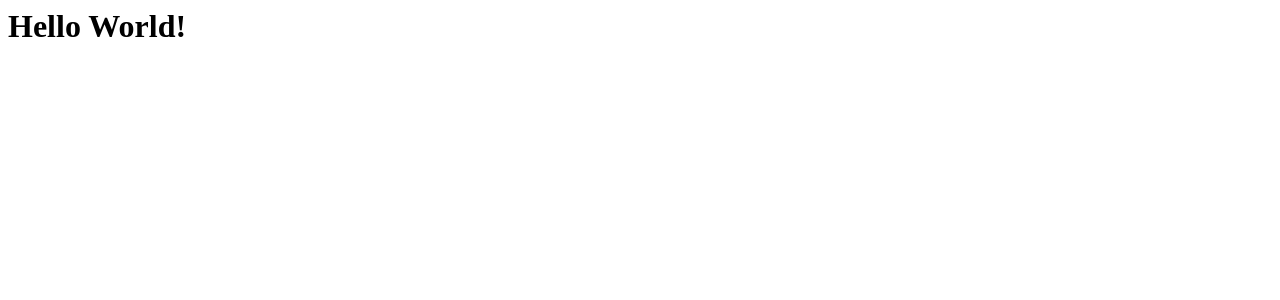
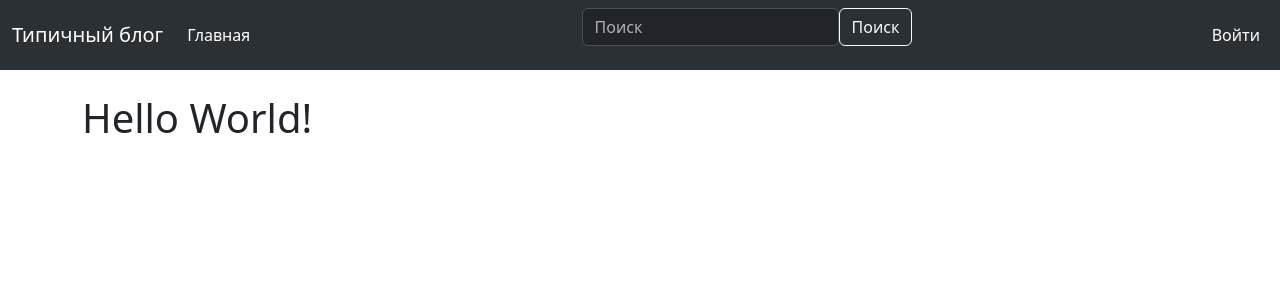
Before and after one commit to dvparshin/my_blog, a Flask app: page / in a window 1280 px wide. Shown: the top 300 px of the page. Run offline with Flask 3, Linux system fonts and the light colour scheme.

Commit message:
add base html template with bootstrap

```diff
--- a/app/routes.py
+++ b/app/routes.py
@@ -3,4 +3,4 @@ from flask import render_template
 
 @app.route('/')
 def index():
-    return render_template('index.html')
+    return render_template('index.html', title="Главная")
--- /dev/null
+++ b/app/templates/base.html
@@ -0,0 +1,43 @@
+<!doctype html>
+<html lang="ru">
+  <head>
+    <meta charset="utf-8">
+    <meta name="viewport" content="width=device-width, initial-scale=1">
+    <title>{{ title }}</title>
+    <link href="https://cdn.jsdelivr.net/npm/bootstrap@5.3.3/dist/css/bootstrap.min.css" rel="stylesheet" integrity="sha384-QWTKZyjpPEjISv5WaRU9OFeRpok6YctnYmDr5pNlyT2bRjXh0JMhjY6hW+ALEwIH" crossorigin="anonymous">
+  </head>
+  <body>
+    <nav class="navbar navbar-expand-lg bg-body-tertiary" data-bs-theme="dark">
+        <div class="container-fluid">
+          <a class="navbar-brand" href="{{ url_for('index') }}">Типичный блог</a>
+          <button class="navbar-toggler" type="button" data-bs-toggle="collapse" data-bs-target="#navbarSupportedContent" aria-controls="navbarSupportedContent" aria-expanded="false" aria-label="Toggle navigation">
+            <span class="navbar-toggler-icon"></span>
+          </button>
+          <div class="collapse navbar-collapse" id="navbarSupportedContent">
+            <ul class="navbar-nav me-auto mb-2 mb-lg-0">
+              <li class="nav-item">
+                <a class="nav-link active" aria-current="page" href="{{ url_for('index') }}">Главная</a>
+              </li>
+            </ul>
+            <ul>
+                <form class="d-flex" role="search">
+                    <input class="form-control mr-sm-1" type="search" placeholder="Поиск" aria-label="Search">
+                    <button class="btn btn-outline-light" type="submit">Поиск</button>
+                </form>
+            </ul>
+            <ul class="navbar-nav ms-auto mb-2 mb-lg-0">
+                <li class="nav-item">
+                  <a class="nav-link active" aria-current="page" href="#">Войти</a>
+                </li>
+            </ul>
+          </div>
+        </div>
+      </nav>
+    <br>
+    <div class="container">
+        {% block content %}
+        {% endblock %}
+    </div>
+    <script src="https://cdn.jsdelivr.net/npm/bootstrap@5.3.3/dist/js/bootstrap.bundle.min.js" integrity="sha384-YvpcrYf0tY3lHB60NNkmXc5s9fDVZLESaAA55NDzOxhy9GkcIdslK1eN7N6jIeHz" crossorigin="anonymous"></script>
+  </body>
+</html>
--- a/app/templates/index.html
+++ b/app/templates/index.html
@@ -1 +1,5 @@
-<h1>Hello World!</h1>
+{% extends 'base.html' %}
+
+{% block content %}
+    <h1>Hello World!</h1>
+{% endblock %}
```
